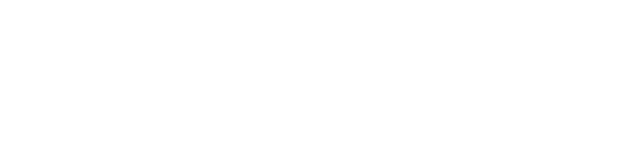
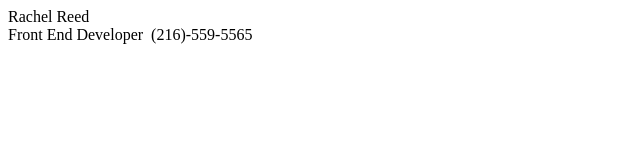
Before and after one commit to rreed28/Portfolio-Site, a plain HTML site: page index.html in a window 1280 px wide. Shown: the whole page, without its empty margins (0-640 px from the left). Drawn offline with Linux system fonts and the light colour scheme.

Commit message:
Update to Header

```diff
--- a/index.html
+++ b/index.html
@@ -1,9 +1,21 @@
 <!DOCTYPE html>
 <html>
 <head>
-	<title></title>
+	<title>Rachel Reed Portfolio</title>
 </head>
 <body>
-
+	<header>
+		<div id="bg-header-image">
+			<div id="text-header">
+				<div class="name-header">Rachel Reed</div>
+				<div>
+					<span class="title-header">Front End Developer</span>
+					<img src="" class="image-header">
+					<span class="phone-header">(216)-559-5565</span>
+				</div>
+			</div>
+		</div>
+		<nav></nav>
+	</header>
 </body>
 </html>
```
